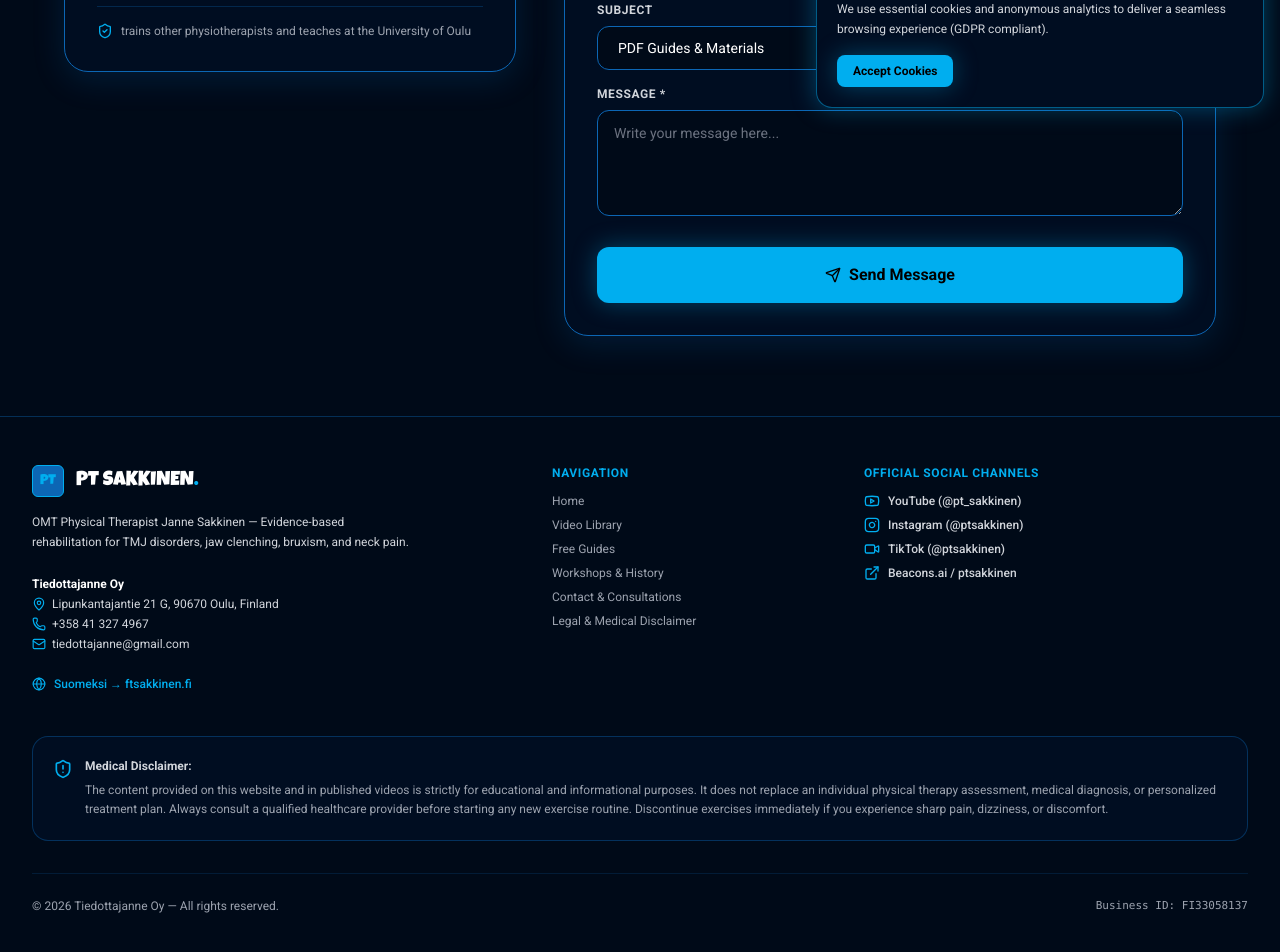
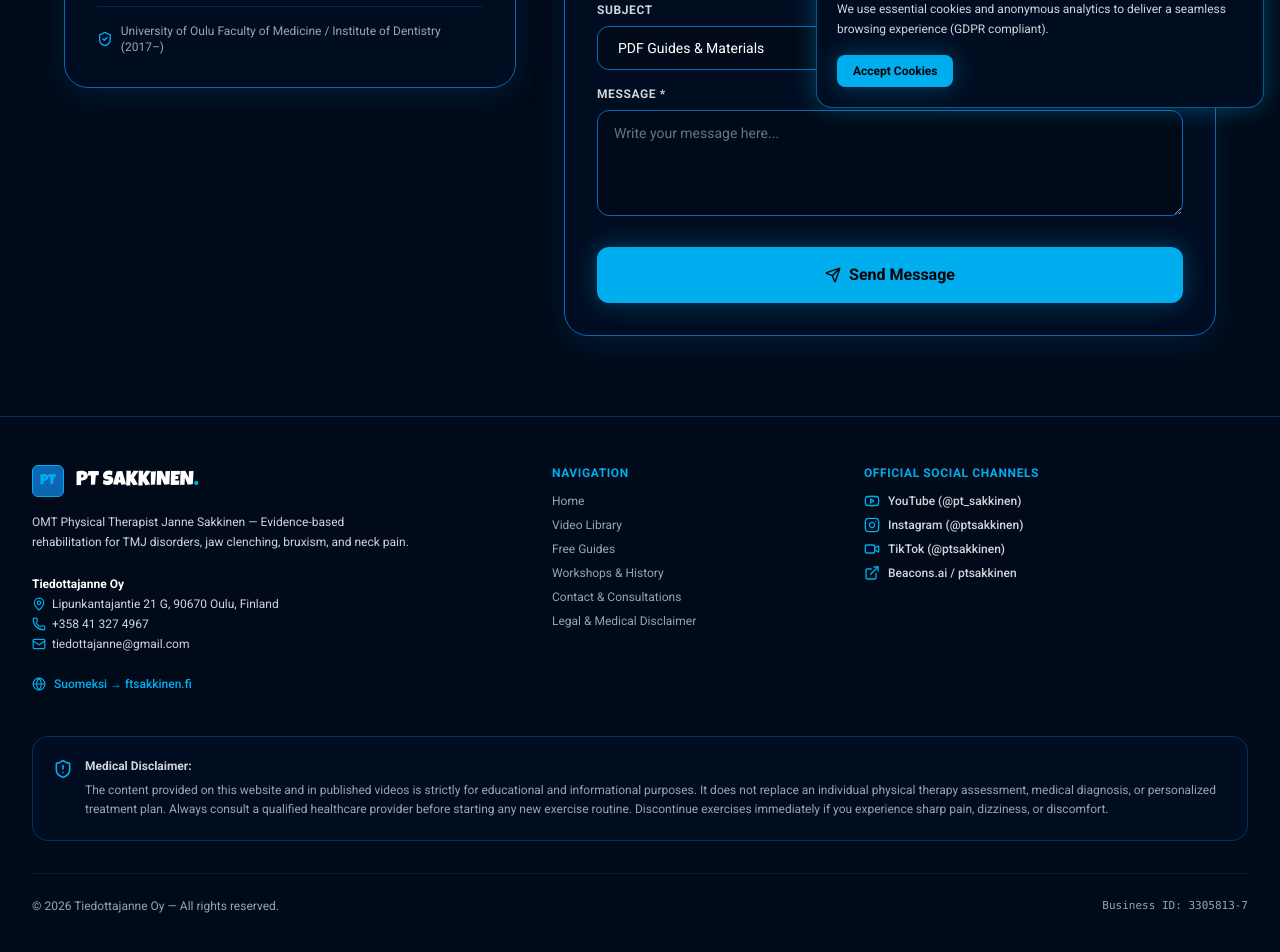
Before and after one commit to tftsakkinen-collab/ptsakkinen, a Next.js app: page /contact in a window 1280 px wide. Shown: the part 676-1628 px from the top of the page. Built offline with nearby package versions, Linux system fonts and the light colour scheme.

Commit message:
Fix TypeScript config types to ensure clean Vercel production build deployment

```diff
--- a/src/data/config.ts
+++ b/src/data/config.ts
@@ -1,25 +1,36 @@
 export const SITE_CONFIG = {
   brandName: "PT Sakkinen",
   companyName: "Tiedottajanne Oy",
-  businessId: "FI33058137",
+  businessId: "3305813-7",
   domain: "ptsakkinen.com",
   sisterSiteName: "FT Säkkinen (Suomi)",
-  sisterSiteUrl: "https://ftsakkinen.fi",
+  sisterSiteUrl: "https://www.ftsakkinen.com",
+  authorName: "Janne Sakkinen",
+  authorTitle: "Janne Sakkinen",
+
+  // Official Contact Info
+  clinicAddress: "Lipunkantajantie 21 G, 90670 Oulu, Finland",
+  contactEmail: "tiedottajanne@gmail.com",
+  contactPhone: "+358 41 327 4967",
+
+  // Social Media Handles
   youtubeUrl: "https://www.youtube.com/@pt_sakkinen",
   youtubeHandle: "@pt_sakkinen",
-  youtubeChannelId: "UC_pt_sakkinen",
+  youtubeChannelId: "UCz0XuTDgzskIDlzSrZFxsBg",
+
   instagramUrl: "https://www.instagram.com/ptsakkinen",
   instagramHandle: "@ptsakkinen",
+
   tiktokUrl: "https://www.tiktok.com/@ptsakkinen",
   tiktokHandle: "@ptsakkinen",
+
   beaconsUrl: "https://beacons.ai/ptsakkinen",
-  contactEmail: "tiedottajanne@gmail.com",
-  contactPhone: "+358 41 327 4967",
-  clinicAddress: "Lipunkantajantie 21 G, 90670 Oulu, Finland",
+
+  // Authority Proofs
   authorityProofs: {
-    experience: "15+ years of clinical experience",
-    appointments: "10,000+ patient appointments",
-    qualification: "OMT-certified physiotherapist",
-    teaching: "trains other physiotherapists and teaches at the University of Oulu",
+    teaching: "University of Oulu Faculty of Medicine / Institute of Dentistry (2017–)",
+    credentials: "OMT Physical Therapist (SOMTY), B.Sc. Healthcare",
+    appointments: "Tiedottajanne Oy — OMT Physical Therapy & Keynote Lectures",
+    qualification: "OMT Physical Therapist (SOMTY 2018–2020)",
   },
 };
```
